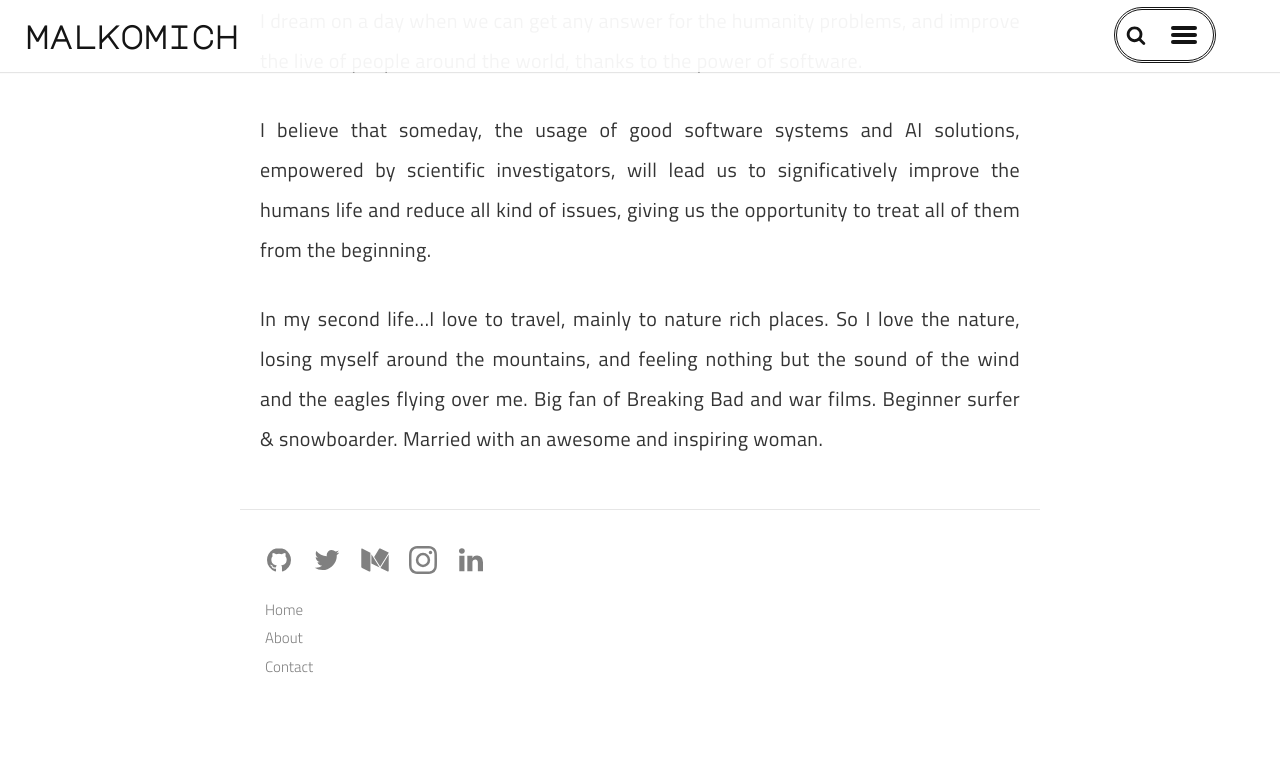
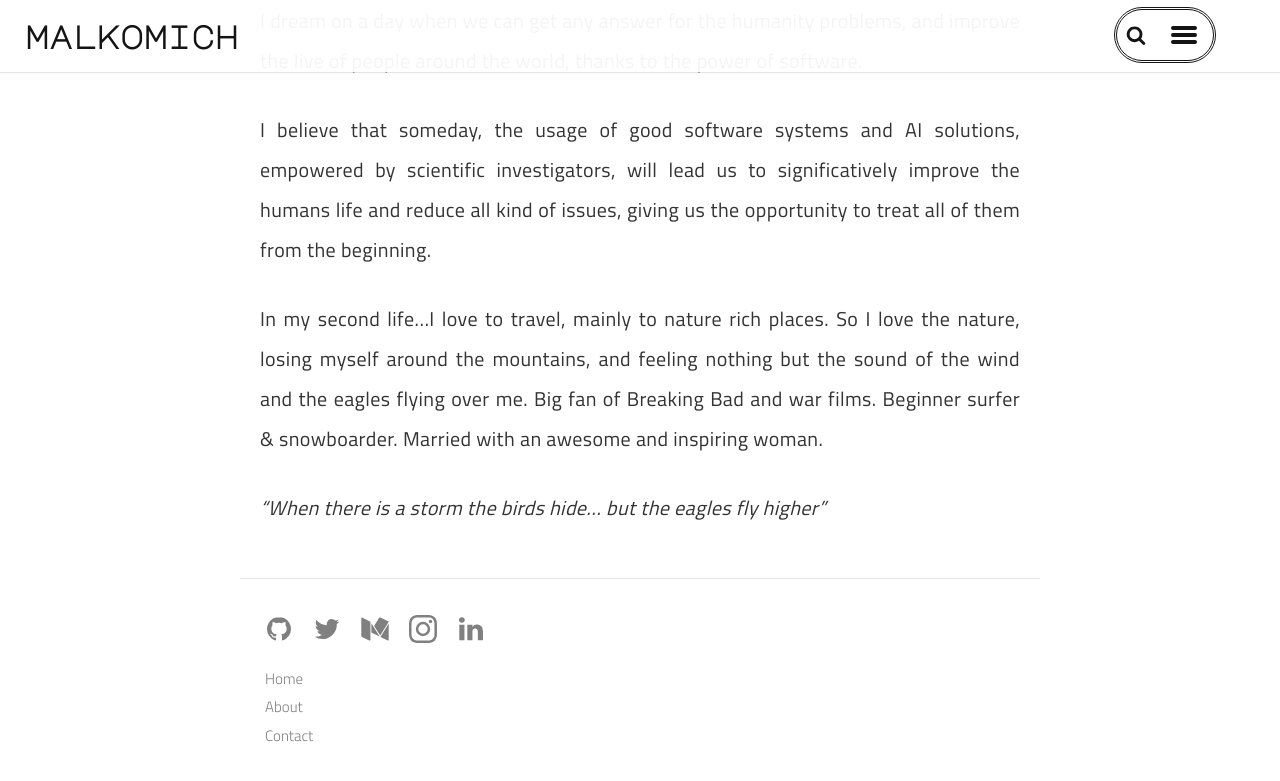
Before and after one commit to malkomich/malkomich.github.io, a Jekyll site: the page built from pages/about.md, in a window 1280 px wide and 900 px high, scrolled down 666 px. Shown: the top 781 px of the window. Built offline with Jekyll 4.4.1, drawn with Linux system fonts in a browser that asks for light colours; a script that is not in the unit is left out.

Commit message:
Update Pages “about”

```diff
--- a/pages/about.md
+++ b/pages/about.md
@@ -21,3 +21,5 @@ I dream on a day when we can get any answer for the humanity problems, and impro
 I believe that someday, the usage of good software systems and AI solutions, empowered by scientific investigators, will lead us to significatively improve the humans life and reduce all kind of issues, giving us the opportunity to treat all of them from the beginning.
 
 In my second life...I love to travel, mainly to nature rich places. So I love the nature, losing myself around the mountains, and feeling nothing but the sound of the wind and the eagles flying over me. Big fan of Breaking Bad and war films. Beginner surfer & snowboarder. Married with an awesome and inspiring woman.
+
+*"When there is a storm the birds hide... but the eagles fly higher"*
```
